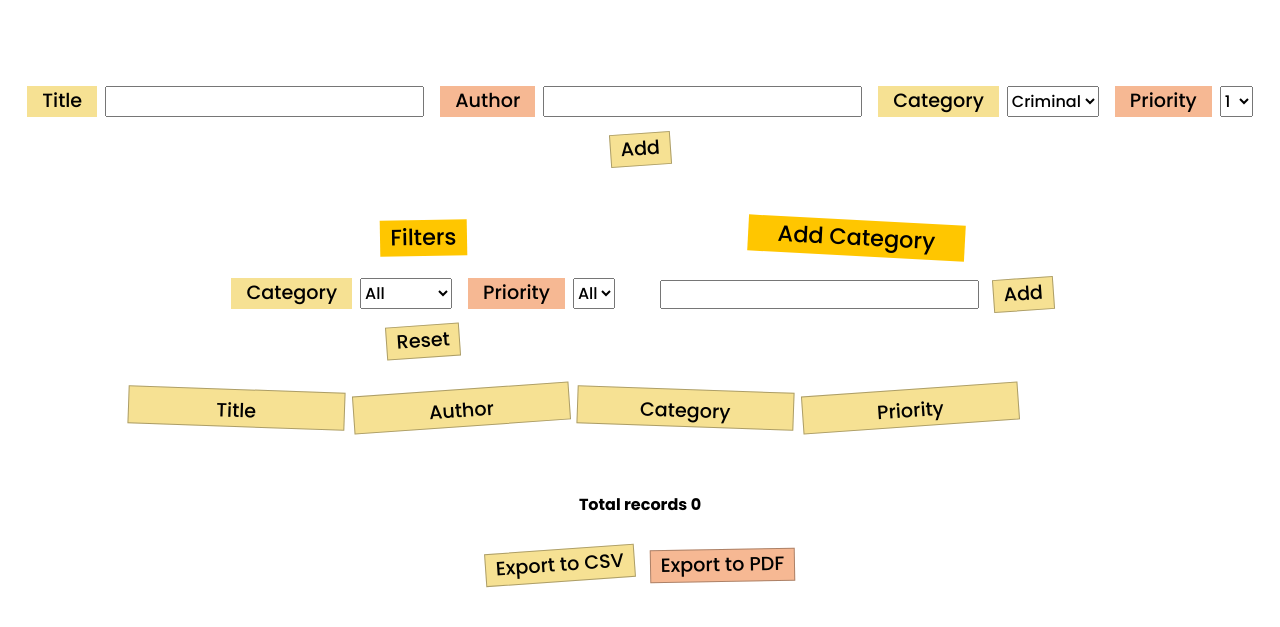
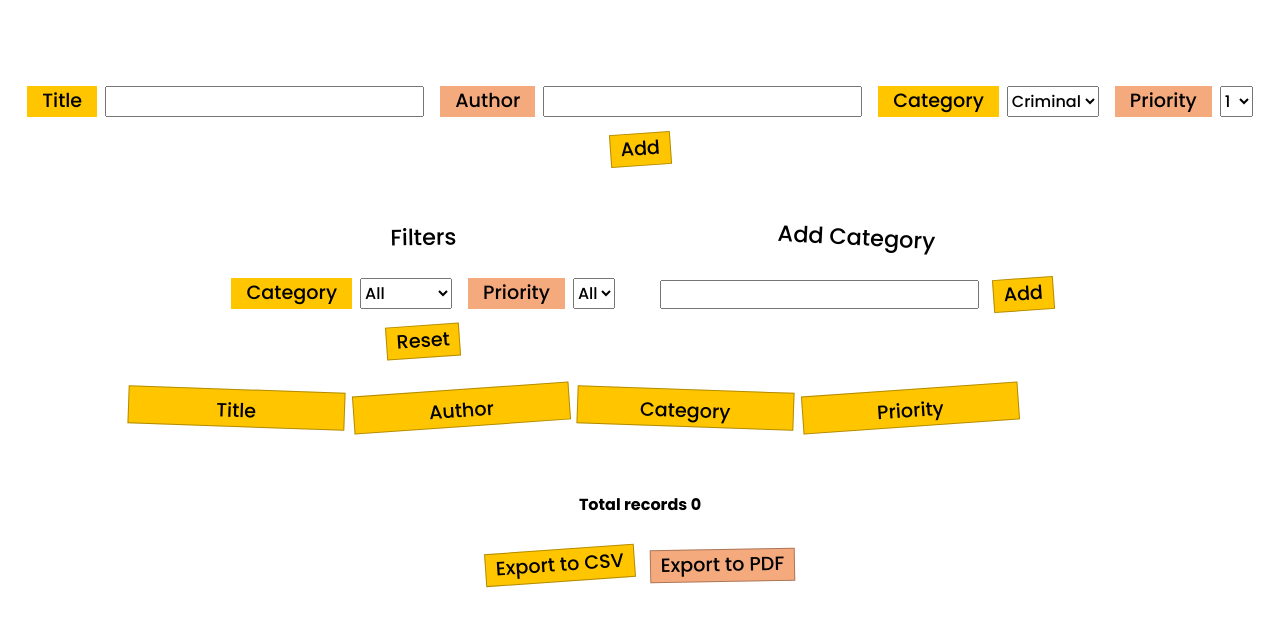
Before and after one commit to mycak/books-manager-vanillaJS, a website: page index.html in a window 1280 px wide. Shown: the part 135-762 px from the top of the page. Drawn offline with Linux system fonts and the light colour scheme.

Commit message:
color buttons  fixed

```diff
--- a/src/index.css
+++ b/src/index.css
@@ -70,25 +70,22 @@ h1 {
 }
 .form div:nth-of-type(odd) label,
 .filters__container div:nth-of-type(odd) label {
-  background-color: #f5db7ed5;
+  background-color: #ffc600;
 }
 .form div:nth-of-type(even) label,
 .filters__container div:nth-of-type(even) label {
-  background-color: #f5aa7ed5;
+  background-color: #f5aa7e;
 }
 .button {
   padding: 0 0.5em 0 0.5em;
   min-height: 100%;
   font-size: 1.2em;
   border: solid 1px rgb(0, 0, 0, 0.3);
-  background-color: #f5db7ed5;
+  background-color: #ffc600;
   transform: rotate(-4deg);
   cursor: pointer;
 }
-.button:hover {
-  transition: all 0.2s;
-  transform: scale(1.03);
-}
+
 .button__sort:nth-of-type(odd) {
   transform: rotate(2deg);
 }
@@ -98,7 +95,7 @@ h1 {
 .button__delete,
 .button__exportPDF {
   transform: rotate(-1deg);
-  background-color: #f5aa7ed5;
+  background-color: #f5aa7e;
 }
 /* FILTERS AND CATEGORY MODUL FILTERS AND CATEGORY MODUL FILTERS AND CATEGORY MODUL*/
 .filterAndCategory__modul {
@@ -113,7 +110,6 @@ h1 {
   font-size: 1.4em;
   width: 20%;
   margin: 1em auto 1em auto;
-  background-color: #ffc600;
   transform: rotate(-1deg);
 }
 .category p {
@@ -172,7 +168,7 @@ h1 {
 }
 .modal__container {
   padding: 2em;
-  background-color: #f5aa7ed5;
+  background-color: #f5aa7e;
   position: relative;
   width: 50%;
   top: 50%;
@@ -211,6 +207,10 @@ h1 {
 .pdf__item * {
   flex-basis: 100%;
 }
+.button:hover {
+  transition: all 0.2s;
+  transform: scale(1.03);
+}
 
 @media (max-width: 1024px) {
   .button {
```
